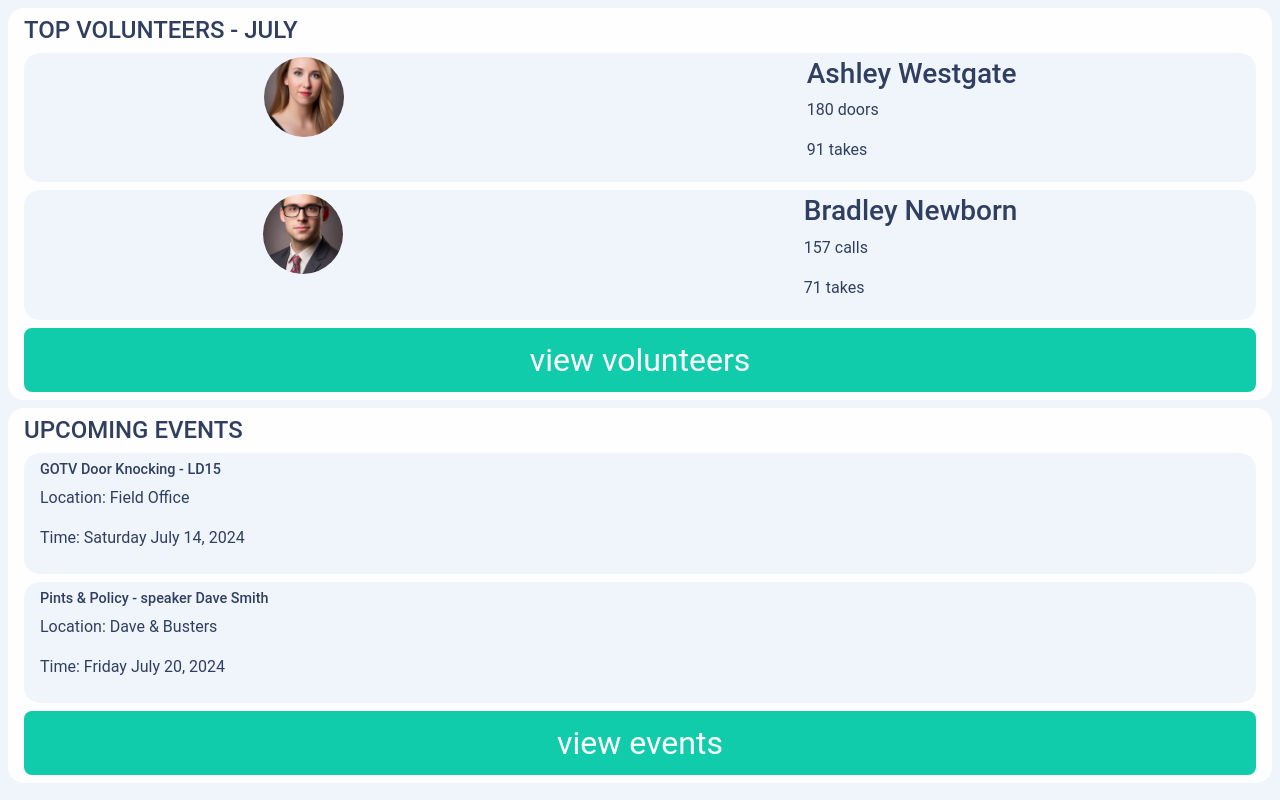
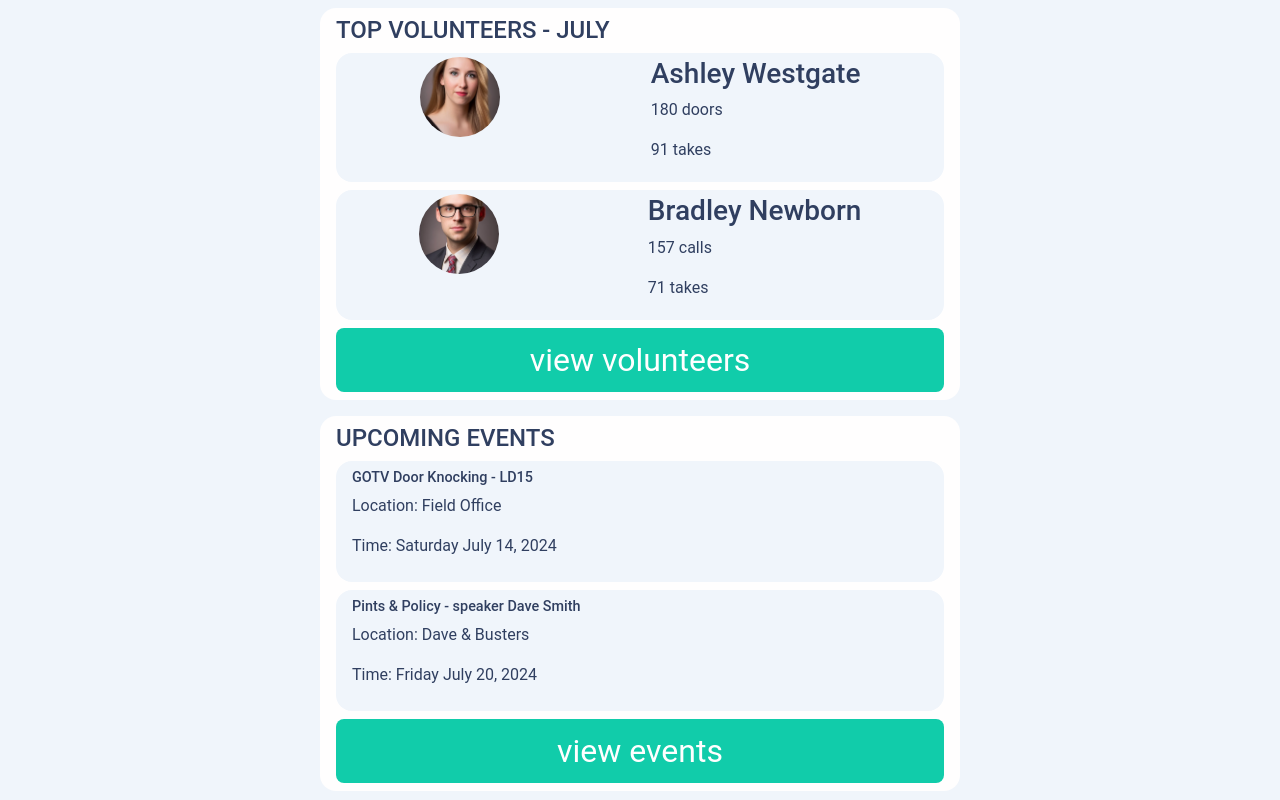
Before and after one commit to chalonhutson/my-volunteers, a React (Vite) app in the folder client/: page / in a window 1280 px wide. Built offline with nearby package versions, Linux system fonts and the light colour scheme; what react-auth-kit would draw is missing.

Commit message:
CSS for Desktop overhaul complete.

```diff
--- a/client/src/components/pages/Dashboard.jsx
+++ b/client/src/components/pages/Dashboard.jsx
@@ -7,7 +7,7 @@ import headshot_19 from "../../assets/headshots/headshot_19.jpg"
 
 export default function Dashboard() {
     return (
-        <div>
+        <main>
             <div className="cardLarge">
                 <h1>TOP VOLUNTEERS - JULY</h1>
                 <div className="cardLargeItem">
@@ -46,6 +46,6 @@ export default function Dashboard() {
                     <button className="heroBtn">view events</button>
                 </Link>
             </div>
-        </div>
+        </main>
     )
 }
--- a/client/src/components/pages/Login.jsx
+++ b/client/src/components/pages/Login.jsx
@@ -51,7 +51,7 @@ export default function Login() {
     }
 
     return (
-        <div>
+        <main>
             <div className="loginContainer">
                 <h1>Login</h1>
                 <form onSubmit={(e) => loginHandler(e)}>
@@ -79,6 +79,6 @@ export default function Login() {
                     <button className="mt-3 btn btn-primary" type="submit">Login</button>
                 </form>
             </div>
-        </div>
+        </main>
     )
 }
--- a/client/src/components/pages/UpdateEvent.jsx
+++ b/client/src/components/pages/UpdateEvent.jsx
@@ -81,7 +81,7 @@ export default function UpdateEvent() {
     }
 
     return (
-        <div>
+        <main>
             <HeroBtn route="/events" text="back to events" />
             <div className="cardLarge">
                 <h1 className="mt-2">Edit Event</h1>
@@ -118,6 +118,6 @@ export default function UpdateEvent() {
                 </form>
                 <button onClick={() => handleDelete()} className="mt-3 w-100 btn btn-danger">Delete</button>
             </div>
-        </div>
+        </main>
     )
 }
--- a/client/src/components/pages/UpdateVolunteer.jsx
+++ b/client/src/components/pages/UpdateVolunteer.jsx
@@ -84,7 +84,7 @@ export default function UpdateVolunteer() {
 
 
     return (
-        <div>
+        <main>
             <Link to="/volunteers">
                 <button className="heroBtn">back to volunteers</button>
             </Link>
@@ -145,6 +145,6 @@ export default function UpdateVolunteer() {
                 </form>
                 <button onClick={() => handleDelete()} className="mt-3 w-100 btn btn-danger">Delete</button>
             </div>
-        </div>
+        </main>
     )
 }
--- a/client/src/css/App.css
+++ b/client/src/css/App.css
@@ -25,11 +25,10 @@ body {
 
 main {
     background-color: var(--background-color);
-
-}
-
-table, th, td, tr {
-    width: 100%;
+    display: flex;
+    flex-direction: column;
+    justify-content: center;
+    align-items: center;
 }
 
 button {
@@ -54,6 +53,8 @@ button {
     border-radius: 1rem;
     padding: .5rem 1rem;
     margin: .5rem .5rem;
+    width: 90%;
+    max-width: 40em;
 }
 
 .cardLarge h1 {
--- a/client/src/css/Events.css
+++ b/client/src/css/Events.css
@@ -2,7 +2,7 @@
     background-color: var(--accent-color);
     border-radius: 1rem;
     padding: .5rem 1rem;
-    /* margin: .5rem .5rem; */
+    margin: .5rem .5rem;
 }
 
 /* .eventsGridRow, .eventsGridHeader {
--- a/client/src/css/Login.css
+++ b/client/src/css/Login.css
@@ -1,12 +1,14 @@
 .loginContainer {
     display: flex;
     flex-direction: column;
-    justify-content: flex-start;
+    justify-content: center;
     align-items: center;
     margin: 3rem 1rem;
     padding: 1rem;
     border-radius: 1rem;
     background-color: var(--accent-color);
+    width: 100%;
+    max-width: 40em;
 }
 
 .loginContainer form {
--- a/client/src/css/Volunteers.css
+++ b/client/src/css/Volunteers.css
@@ -3,6 +3,8 @@
     border-radius: 1rem;
     padding: .5rem 1rem;
     margin: .5rem .5rem;
+    width: 100%;
+    max-width: 40em;
 }
 
 .volunteersGridRow, .volunteersGridHeader {
```
